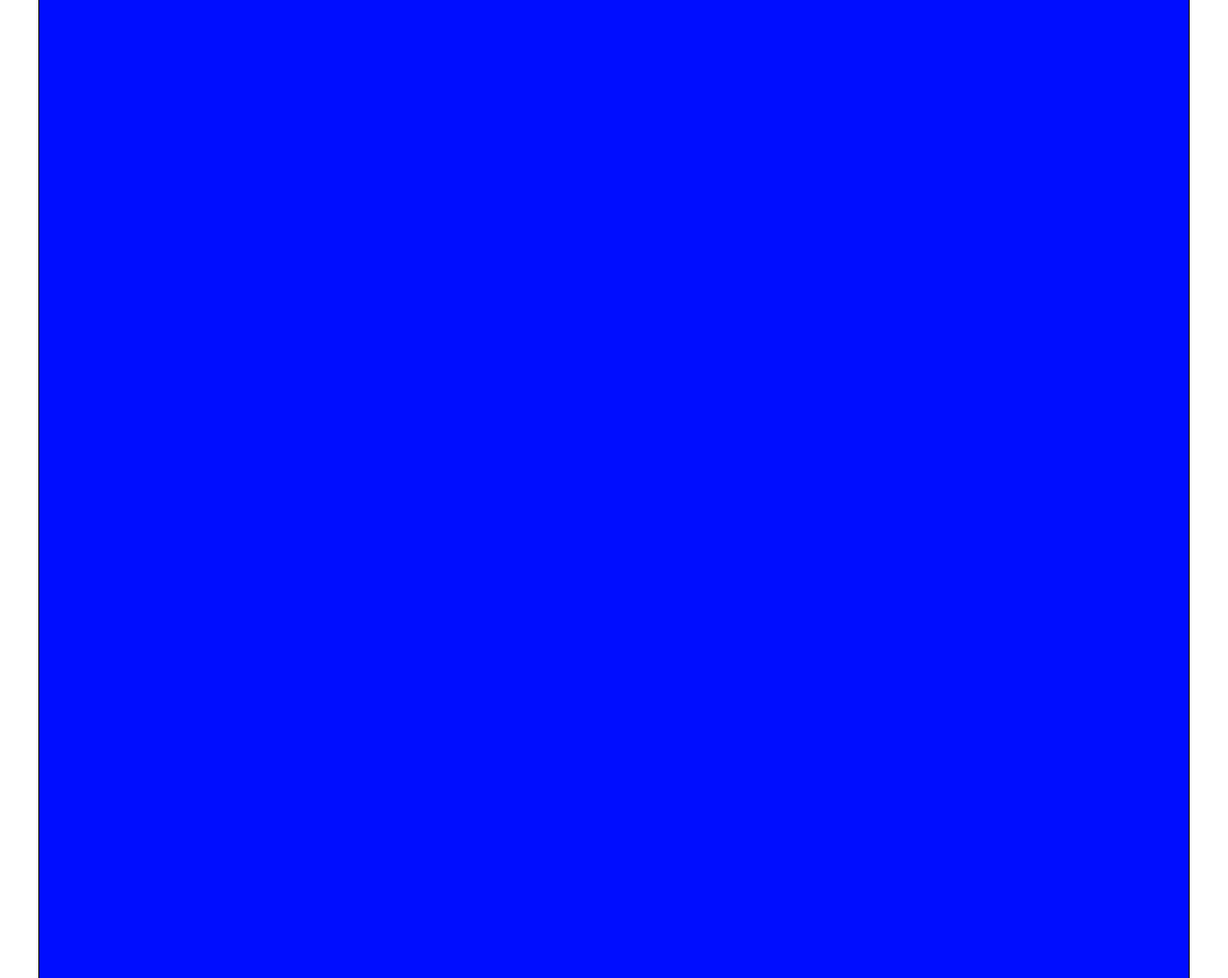
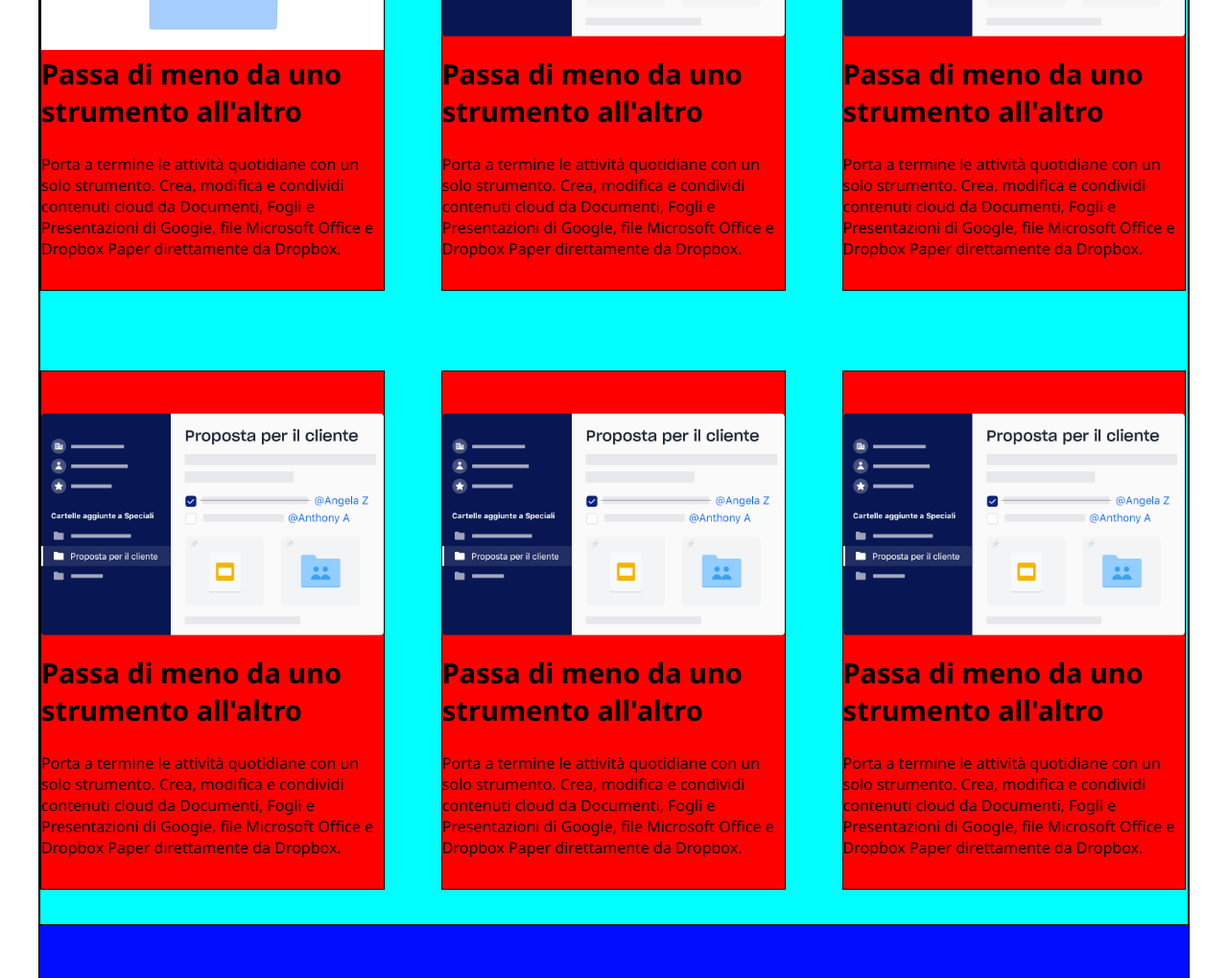
Before and after one commit to Robby94gtr/htmlcss-dropbox, a plain HTML site: page index.html in a window 1280 px wide. Shown: the part 3920-4939 px from the top of the page at 96% size. Drawn offline with Linux system fonts and the light colour scheme.

Commit message:
[UPD] Stylized Cards

```diff
--- a/css/style.css
+++ b/css/style.css
@@ -249,6 +249,8 @@ p{
     min-height: 20%;
 }
 
+/* business */
+
 .business-container{
     max-width: 1200px;
     display: flex;
@@ -265,6 +267,8 @@ p{
 .margin-business{
     margin: 45px auto;
 }
+
+/* contact */
 
 .contact-container{
     max-width: 1200px;
@@ -292,14 +296,58 @@ p{
     max-height: 614px;
 }
 
+/* Cards */
+
 .cards-container{
     max-width: 1200px;
     display: flex;
     margin: 0px auto;
     background-color: rgb(0, 13, 255);
     height: 1400px;
-    justify-content: center;
+    flex-wrap: wrap;
 }
+
+.height-max-c{
+    height: max-content;
+ }
+
+ h3{
+    font-size: 50px;
+    padding: 8px 0px;
+ }
+
+ h4{
+    font-size: 29px;
+ }
+
+.pt-25px{
+    padding-top: 25px;
+}
+
+ .black{
+    color: black;
+ }
+
+ .cards{
+    height: 86%;
+    background-color: aqua;
+    width: 100%;
+    display: flex;
+    flex-wrap: wrap;
+    gap: 47px 59px;
+ }
+ .width-65{
+    width: 65%;
+ }
+
+ .bg-red{
+    background-color: red;
+ }
+
+ .height-45{
+    height: 45%;
+ }
+
 
 .final-title-container{
     max-width: 1200px;
--- a/index.html
+++ b/index.html
@@ -154,7 +154,86 @@
         </div>
 
 
-        <div class="cards-container border"></div>
+
+
+
+
+        <div class="cards-container border">
+
+            <div class="width-100 height-max-c border"><h3>Esegui più operazioni con Dropbox Business</h3></div>
+
+            <div class="cards border">
+                <div class="col-30 border bg-red height-45">
+
+                     <div><img class="width-100" src="./img/business-feature-switching-tools.png" alt=""></div>
+
+                    <div><h4>Passa di meno da uno strumento all'altro</h4></div>
+                    <div class="pt-25px"><p class="black">Porta a termine le attività quotidiane con un solo strumento. Crea, modifica e condividi contenuti cloud da
+                        Documenti, Fogli e Presentazioni di Google, file Microsoft Office e Dropbox
+                        Paper direttamente da Dropbox.</p></div>
+
+                </div>
+
+                <div class="col-30 border bg-red height-45">
+                     <div class=""><img class="width-100" src="./img/business-feature-coordinate-it.png" alt=""></div>
+
+                     <div><h4>Passa di meno da uno strumento all'altro</h4></div>
+                    <div class="pt-25px"><p class="black">Porta a termine le attività quotidiane con un solo strumento. Crea, modifica e condividi contenuti cloud da
+                        Documenti, Fogli e Presentazioni di Google, file Microsoft Office e Dropbox
+                        Paper direttamente da Dropbox.</p></div>
+
+                </div>
+
+                <div class="col-30 border bg-red height-45">
+                     <div class=""><img class="width-100" src="./img/business-feature-coordinate-it.png" alt=""></div>
+
+                     <div><h4>Passa di meno da uno strumento all'altro</h4></div>
+                    <div class="pt-25px"><p class="black">Porta a termine le attività quotidiane con un solo strumento. Crea, modifica e condividi contenuti cloud da
+                        Documenti, Fogli e Presentazioni di Google, file Microsoft Office e Dropbox
+                        Paper direttamente da Dropbox.</p></div>
+
+                </div>
+
+                <div class="col-30 border bg-red height-45">
+                     <div class=""><img class="width-100" src="./img/business-feature-coordinate-it.png" alt=""></div>
+
+                     <div><h4>Passa di meno da uno strumento all'altro</h4></div>
+                    <div class="pt-25px"><p class="black">Porta a termine le attività quotidiane con un solo strumento. Crea, modifica e condividi contenuti cloud da
+                        Documenti, Fogli e Presentazioni di Google, file Microsoft Office e Dropbox
+                        Paper direttamente da Dropbox.</p></div>
+
+                </div>
+
+                <div class="col-30 border bg-red height-45">
+                     <div class=""><img class="width-100" src="./img/business-feature-coordinate-it.png" alt=""></div>
+
+                     <div><h4>Passa di meno da uno strumento all'altro</h4></div>
+                    <div class="pt-25px"><p class="black">Porta a termine le attività quotidiane con un solo strumento. Crea, modifica e condividi contenuti cloud da
+                        Documenti, Fogli e Presentazioni di Google, file Microsoft Office e Dropbox
+                        Paper direttamente da Dropbox.</p></div>
+
+                </div>
+
+                <div class="col-30 border bg-red height-45">
+                     <div class=""><img class="width-100" src="./img/business-feature-coordinate-it.png" alt=""></div>
+
+                     <div><h4>Passa di meno da uno strumento all'altro</h4></div>
+                    <div class="pt-25px"><p class="black">Porta a termine le attività quotidiane con un solo strumento. Crea, modifica e condividi contenuti cloud da
+                        Documenti, Fogli e Presentazioni di Google, file Microsoft Office e Dropbox
+                        Paper direttamente da Dropbox.</p></div>
+
+                </div>
+
+            </div>
+
+
+        </div>
+
+
+
+
+
+
 
 
         <div class="final-title-container border"></div>
```
